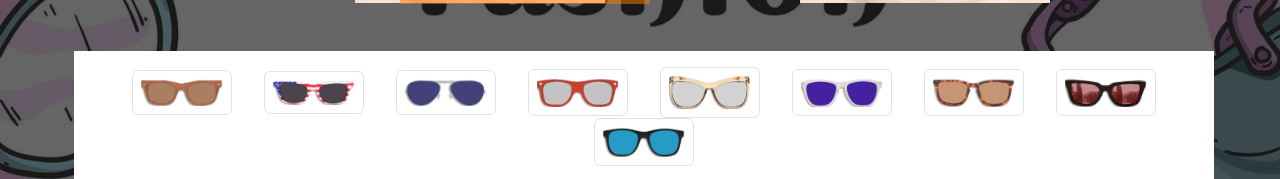
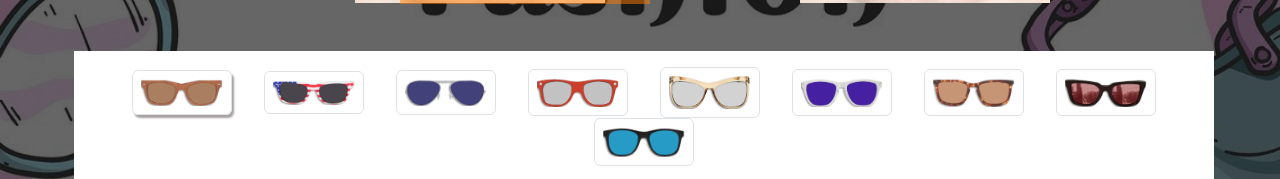
Before and after one commit to QuyLe241/BT-React-b31, a React (Vite) app: page / in a window 1280 px wide. Shown: the part 415-594 px from the top of the page. Built offline with nearby package versions, Linux system fonts and the light colour scheme.

Commit message:
update css

```diff
--- a/src/BtStateB31/style.css
+++ b/src/BtStateB31/style.css
@@ -10,5 +10,6 @@
 }
 
 .style_Glasses {
-    animation: animation 0.5 linear;
+    box-shadow: 2px 3px 2px rgb(167, 161, 161);
+    transition: all 0.3s;
 }
```
